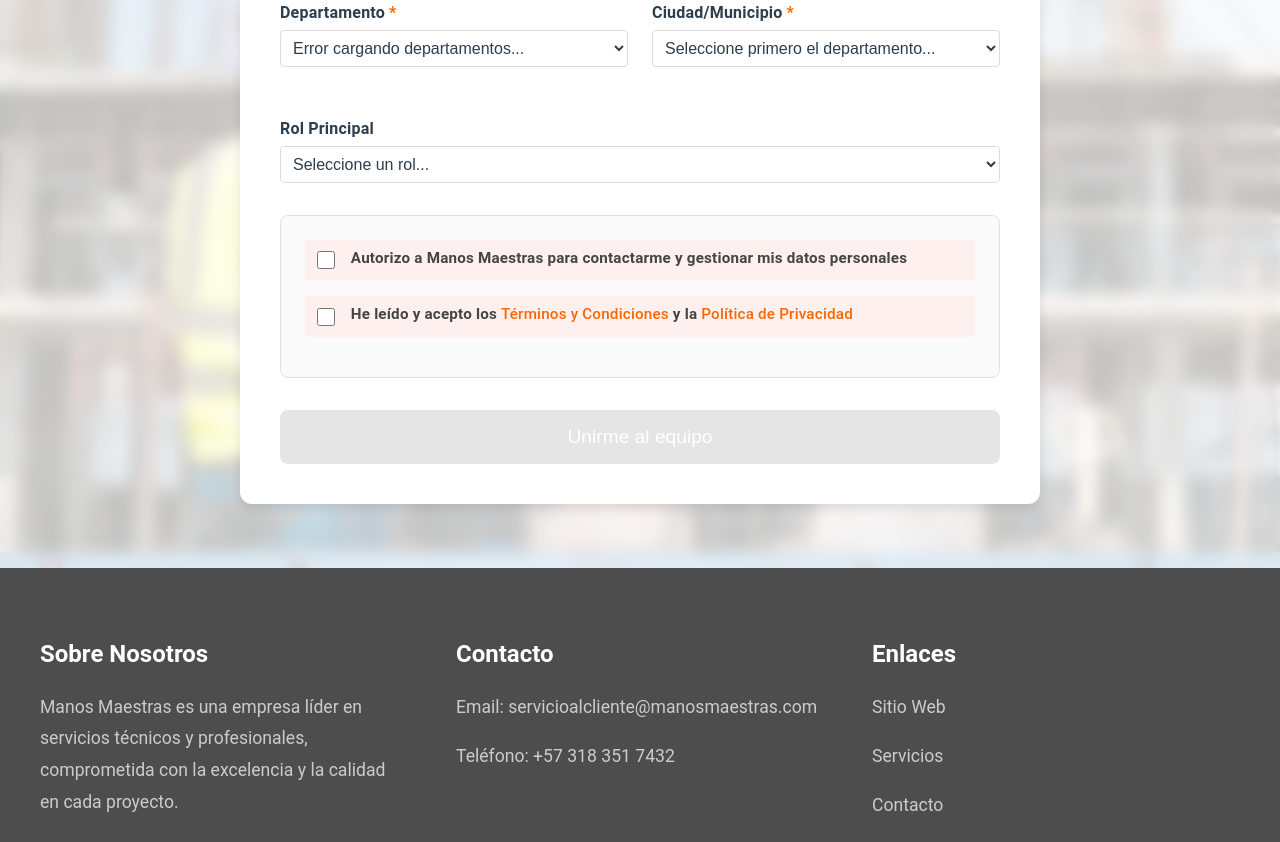
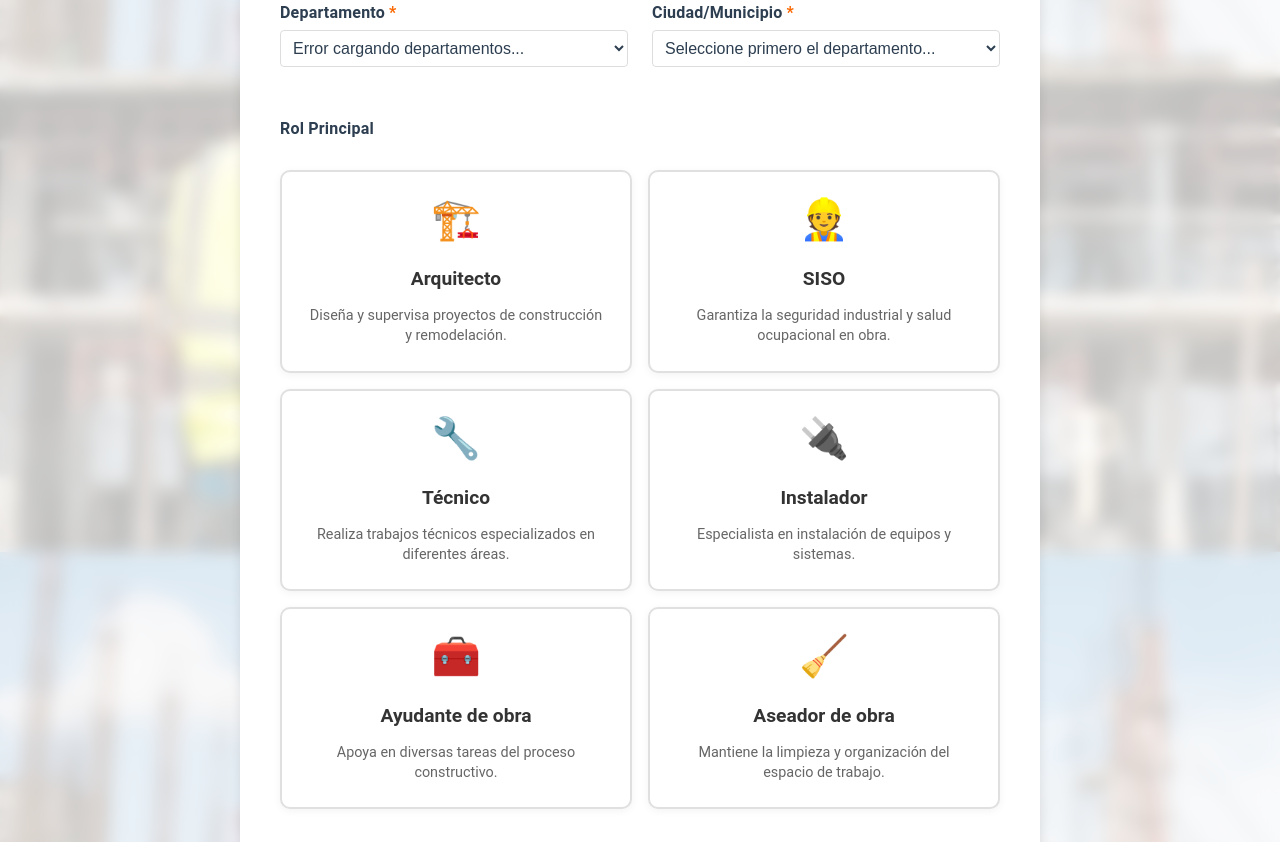
Before and after one commit to estebaninfante/mm, a plain HTML site: page index.html in a window 1280 px wide. Shown: the part 1032-1874 px from the top of the page. Drawn offline with nearby package versions, Linux system fonts and the light colour scheme; no server answers.

Commit message:
Se mejora la selección de rol

```diff
--- a/index.html
+++ b/index.html
@@ -100,14 +100,41 @@
             </div>
 
             <div class="form-group">
-                <label for="categoria">Rol Principal</label>
-                <select id="categoria" name="categoria" required>
-                    <option value="">Seleccione un rol...</option>
-                    <option value="arquitecto">Arquitecto</option>
-                    <option value="siso">SISO</option>
-                    <option value="tecnico">Técnico</option>
-                    <option value="instalador">Instalador</option>
-                </select>
+                <label>Rol Principal</label>
+                <div class="roles-container">
+                    <div class="role-card" data-role="arquitecto">
+                        <div class="role-icon">🏗️</div>
+                        <h4>Arquitecto</h4>
+                        <p>Diseña y supervisa proyectos de construcción y remodelación.</p>
+                    </div>
+                    <div class="role-card" data-role="siso">
+                        <div class="role-icon">👷</div>
+                        <h4>SISO</h4>
+                        <p>Garantiza la seguridad industrial y salud ocupacional en obra.</p>
+                    </div>
+                    <div class="role-card" data-role="tecnico">
+                        <div class="role-icon">🔧</div>
+                        <h4>Técnico</h4>
+                        <p>Realiza trabajos técnicos especializados en diferentes áreas.</p>
+                    </div>
+                    <div class="role-card" data-role="instalador">
+                        <div class="role-icon">🔌</div>
+                        <h4>Instalador</h4>
+                        <p>Especialista en instalación de equipos y sistemas.</p>
+                    </div>
+                    <div class="role-card" data-role="ayudante">
+                        <div class="role-icon">🧰</div>
+                        <h4>Ayudante de obra</h4>
+                        <p>Apoya en diversas tareas del proceso constructivo.</p>
+                    </div>
+                    <div class="role-card" data-role="aseador">
+                        <div class="role-icon">🧹</div>
+                        <h4>Aseador de obra</h4>
+                        <p>Mantiene la limpieza y organización del espacio de trabajo.</p>
+                    </div>
+                </div>
+                <!-- Input oculto para almacenar el valor seleccionado -->
+                <input type="hidden" id="categoria" name="categoria" required>
             </div>
 
             <div id="arquitecto-siso" class="categoria-campos hidden">
--- a/script.js
+++ b/script.js
@@ -13,6 +13,14 @@ const categoriaConfig = {
     },
     instalador: {
         campos: ['tecnico-instalador', 'disponibilidad-section'],
+        required: ['disponibilidad']
+    },
+    ayudante: {
+        campos: ['disponibilidad-section'],
+        required: ['disponibilidad']
+    },
+    aseador: {
+        campos: ['disponibilidad-section'],
         required: ['disponibilidad']
     }
 };
@@ -101,10 +109,40 @@ function actualizarMunicipios() {
     }
 }
 
-// Función para inicializar el formulario
+// Función para inicializar la selección de roles
+function initRoleSelection() {
+    const roleCards = document.querySelectorAll('.role-card');
+    const hiddenInput = document.getElementById('categoria');
+
+    roleCards.forEach(card => {
+        card.addEventListener('click', function() {
+            // Eliminar clase selected de todas las tarjetas
+            roleCards.forEach(c => c.classList.remove('selected'));
+
+            // Añadir clase selected a la tarjeta clickeada
+            this.classList.add('selected');
+
+            // Actualizar el valor del input oculto
+            const roleValue = this.dataset.role;
+            hiddenInput.value = roleValue;
+
+            // Disparar evento change para actualizar el formulario
+            const event = new Event('change');
+            hiddenInput.dispatchEvent(event);
+
+            // Actualizar campos basados en la categoría
+            actualizarCamposCategoria();
+        });
+    });
+}
+
+// Actualizar initForm para incluir la inicialización de roles
 function initForm() {
     // Cargar departamentos y ciudades
     cargarDepartamentosYCiudades();
+
+    // Inicializar selección de roles
+    initRoleSelection();
 
     // Escuchar cambios en el select de departamento
     const depSelect = document.getElementById('departamento');
@@ -125,10 +163,6 @@ function initForm() {
     const numeroDocumento = document.getElementById('numeroDocumento');
     numeroDocumento.addEventListener('input', validarDocumento);
 
-    // Add event listener for category change
-    const categoriaSelect = document.getElementById('categoria');
-    categoriaSelect.addEventListener('change', actualizarCamposCategoria);
-
     // Agregar el event listener para el submit del formulario
     const form = document.getElementById('registroForm');
     form.addEventListener('submit', manejarEnvioFormulario);
@@ -143,7 +177,7 @@ function initForm() {
     });
 }
 
-// Fix actualizarCamposCategoria function
+// Modificar la función actualizarCamposCategoria para trabajar con el input oculto
 function actualizarCamposCategoria() {
     const categoria = document.getElementById('categoria').value;
 
@@ -405,11 +439,11 @@ async function manejarEnvioFormulario(e) {
         // Determine the correct API endpoint based on role
         const endpoint = (categoria === 'arquitecto' || categoria === 'siso')
             ? "arquitectos-siso"
-            : "profesionales";  // Cambiado de "tecnicos" a "profesionales"
+            : "profesionales";  // Todos los demás roles van a este endpoint
 
         const apiUrl = `https://workers-playground-soft-butterfly-c2c6.calidad.workers.dev/api/${endpoint}`;
 
-        // Prepare base data (removed created_at field)
+        // Prepare base data
         const datosBase = {
             rol: categoria,
             tipo_documento: document.getElementById('tipoDocumento').value,
@@ -430,10 +464,11 @@ async function manejarEnvioFormulario(e) {
                 experiencia: document.getElementById('experiencia').value,
                 software: categoria === 'arquitecto' ? document.getElementById('software').value : null,
             });
-        } else {
-            // For técnicos e instaladores, add specialties
+        } else if (categoria === 'tecnico' || categoria === 'instalador') {
+            // Para técnicos e instaladores, añadir especialidades
             Object.assign(datosBase, obtenerEspecialidadesDetalladas());
         }
+        // Los nuevos roles (ayudante y aseador) no requieren datos adicionales
 
         console.log(`Enviando datos a: ${apiUrl}`);
         console.log('Datos a enviar:', JSON.stringify(datosBase, null, 2));
--- a/styles.css
+++ b/styles.css
@@ -903,3 +903,88 @@ label[for="municipio"]::after {
 #municipio:required {
     border-left: 3px solid var(--primary-color);
 }
+
+/* Estilos para la selección de roles */
+.roles-container {
+    display: grid;
+    grid-template-columns: repeat(auto-fill, minmax(250px, 1fr));
+    gap: 1rem;
+    margin: 1.5rem 0;
+    width: 100%;
+}
+
+.role-card {
+    background-color: #fff;
+    border: 2px solid #e0e0e0;
+    border-radius: 10px;
+    padding: 1.5rem;
+    transition: all 0.3s ease;
+    cursor: pointer;
+    text-align: center;
+    box-shadow: 0 2px 8px rgba(0,0,0,0.05);
+    position: relative;
+    display: flex;
+    flex-direction: column;
+    align-items: center;
+}
+
+.role-card:hover {
+    transform: translateY(-5px);
+    border-color: #ccc;
+    box-shadow: 0 8px 15px rgba(0,0,0,0.1);
+}
+
+.role-card.selected {
+    border-color: var(--primary-color);
+    background-color: rgba(250, 103, 0, 0.05);
+    transform: translateY(-5px);
+    box-shadow: 0 8px 20px rgba(250, 103, 0, 0.15);
+}
+
+.role-card.selected::before {
+    content: '✓';
+    position: absolute;
+    top: -10px;
+    right: -10px;
+    background-color: var(--primary-color);
+    color: white;
+    width: 25px;
+    height: 25px;
+    border-radius: 50%;
+    display: flex;
+    align-items: center;
+    justify-content: center;
+    font-weight: bold;
+    box-shadow: 0 2px 5px rgba(0,0,0,0.2);
+}
+
+.role-icon {
+    font-size: 2.5rem;
+    margin-bottom: 1rem;
+}
+
+.role-card h4 {
+    margin: 0.5rem 0;
+    color: #333;
+    font-size: 1.2rem;
+}
+
+.role-card p {
+    color: #666;
+    font-size: 0.9rem;
+    margin: 0.5rem 0 0;
+    line-height: 1.4;
+}
+
+/* Ajustes responsive */
+@media (max-width: 768px) {
+    .roles-container {
+        grid-template-columns: repeat(2, 1fr);
+    }
+}
+
+@media (max-width: 480px) {
+    .roles-container {
+        grid-template-columns: 1fr;
+    }
+}
```
